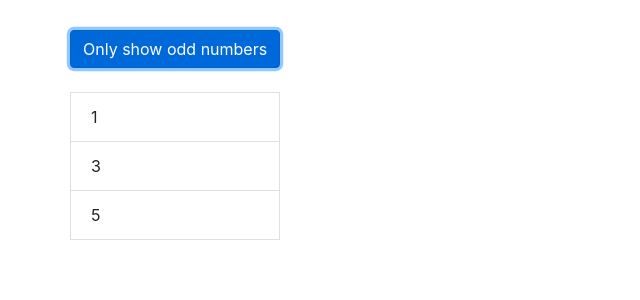
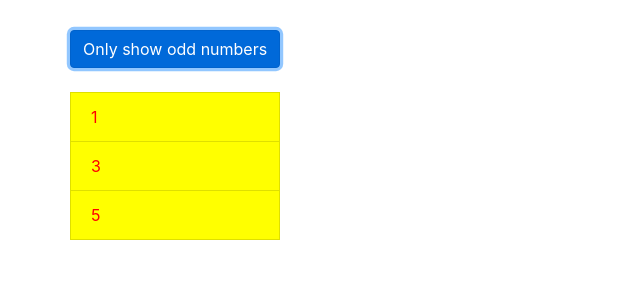
Before and after one commit to brigo91/Udemy-Angular, an Angular app: page / in a window 1280 px wide. Both pictures are taken after a click on the button "Only show odd numbers". Shown: the top 300 px of the page, without its empty margins (0-640 px from the left). Built offline with nearby package versions, Linux system fonts and the light colour scheme.

Commit message:
ngClass and ngStyle Recap

```diff
--- a/src/app/app.component.html
+++ b/src/app/app.component.html
@@ -9,6 +9,8 @@
         <div *ngIf="onlyOdd">
           <li
             class="list-group-item"
+            [ngClass]="{odd: odd % 2 !== 0}"
+            [ngStyle]="{backgroundColor: odd % 2 !== 0 ? 'yellow' : 'transparent'}"
             *ngFor="let odd of oddNumbers"
           >
             {{odd}}
@@ -17,6 +19,8 @@
       <div *ngIf="!onlyOdd">
         <li
             class="list-group-item"
+            [ngClass]="{odd: even % 2 !== 0}"
+            [ngStyle]="{backgroundColor: even % 2 !== 0 ? 'yellow' : 'transparent'}"
             *ngFor="let even of evenNunbers"
           >
             {{even}}
--- a/src/app/app.component.scss
+++ b/src/app/app.component.scss
@@ -1,3 +1,7 @@
 .container {
     margin-top: 30px;
   }
+
+.odd{
+    color: red;
+}
```
